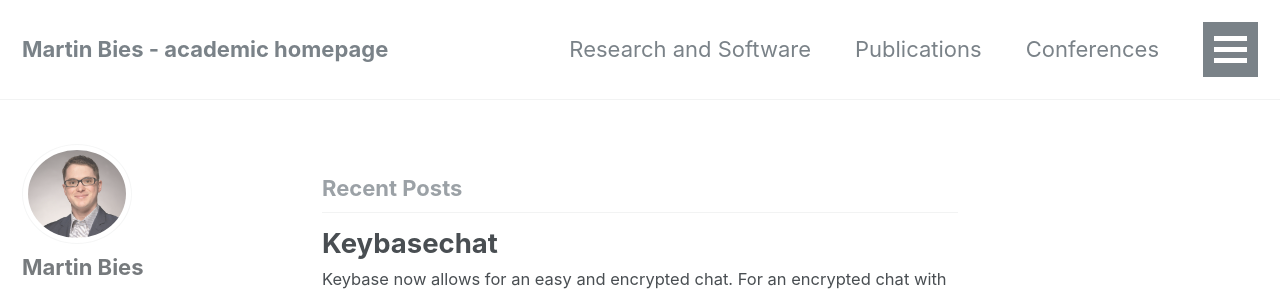
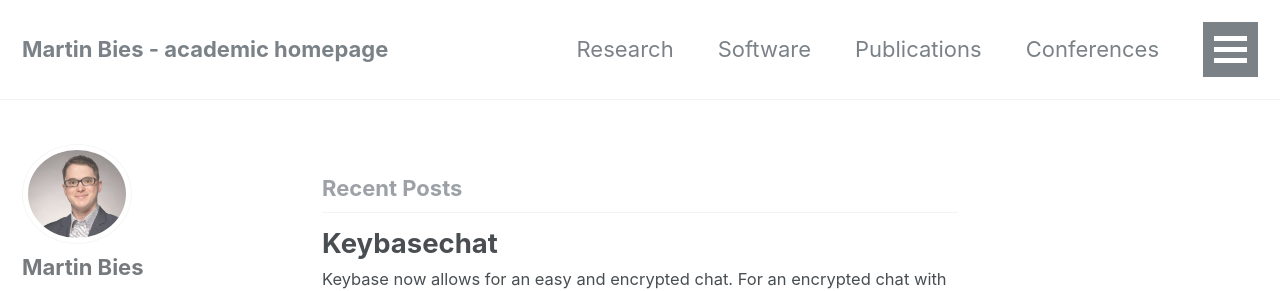
Before and after one commit to MartinBies/MartinBies.github.io, a Jekyll site: the page built from index.html, in a window 1280 px wide and 900 px high. Shown: the top 291 px of the window. Built offline with Jekyll 4.4.1, drawn with Linux system fonts in a browser that asks for light colours; the list of posts is cut into pages by our own code.

Commit message:
Change organisation of page such that software page is easy to find

```diff
--- a/_data/navigation.yml
+++ b/_data/navigation.yml
@@ -1,7 +1,9 @@
 # main links
 main:
-  - title: "Research and Software"
+  - title: "Research"
     url: /research/
+  - title: "Software"
+    url: /software/
   - title: "Publications"
     url: /publications/
   - title: "Conferences"
@@ -10,8 +12,6 @@ main:
     url: /teaching/
 #  - title: "Students"
 #    url: /students/
-  - title: "Software"
-    url: /software/
   - title: "CV"
     url: /cv/
 #  - title: "Links"
```
